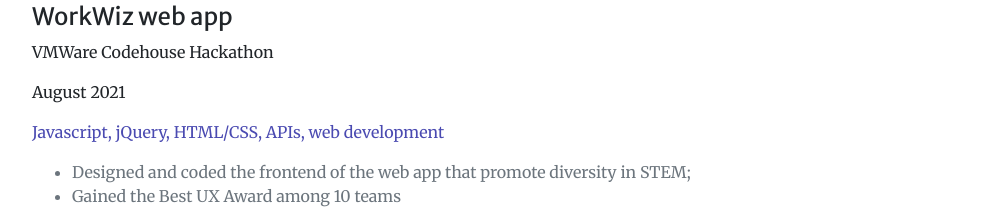
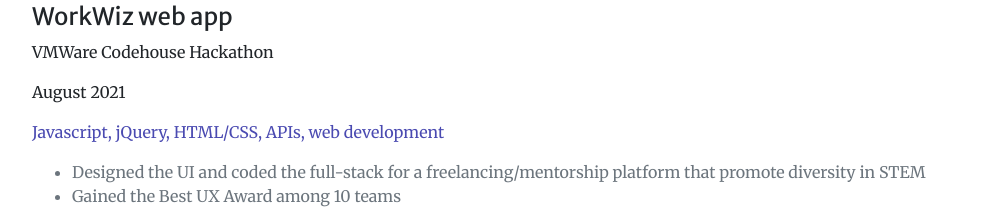
Before and after one commit to simay1224/simay1224.github.io, a plain HTML site: page index.html in a window 1280 px wide. Shown: the part 6335-6556 px from the top of the page, without its empty margins (38-1033 px from the left). Drawn offline with nearby package versions, Linux system fonts and the light colour scheme.

Commit message:
update resume

```diff
--- a/index.html
+++ b/index.html
@@ -380,7 +380,8 @@
                     <p class="skills-inline"> Javascript, jQuery, HTML/CSS, APIs, web development</p>
                     <div class="text-muted mb-0">
                         <ul>
-                            <li>Designed and coded the frontend of the web app that promote diversity in STEM;
+                            <li>Designed the UI and coded the full-stack for a freelancing/mentorship platform that promote diversity
+                                in STEM
                             </li>
                             <li>Gained the Best UX Award among 10 teams
                             </li>
```
